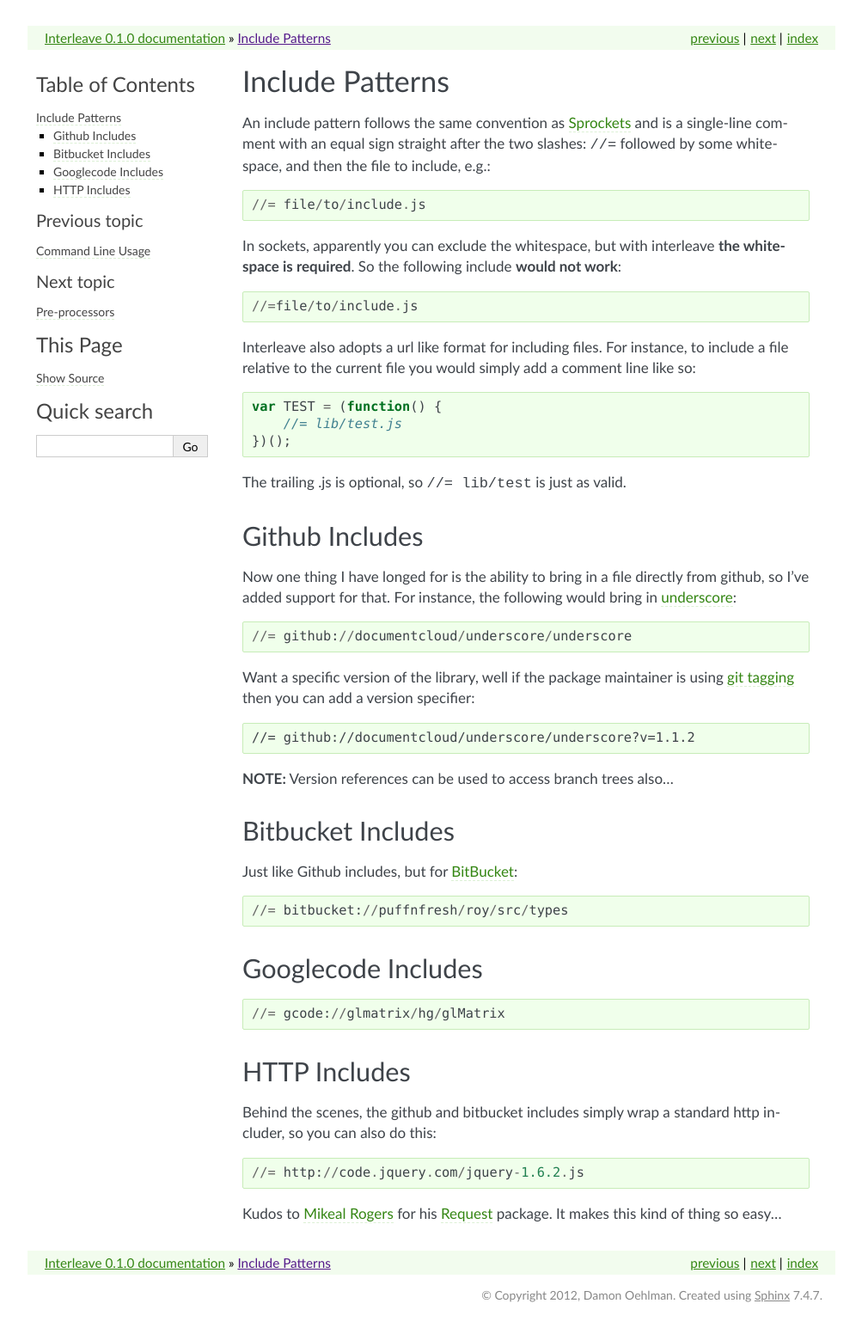
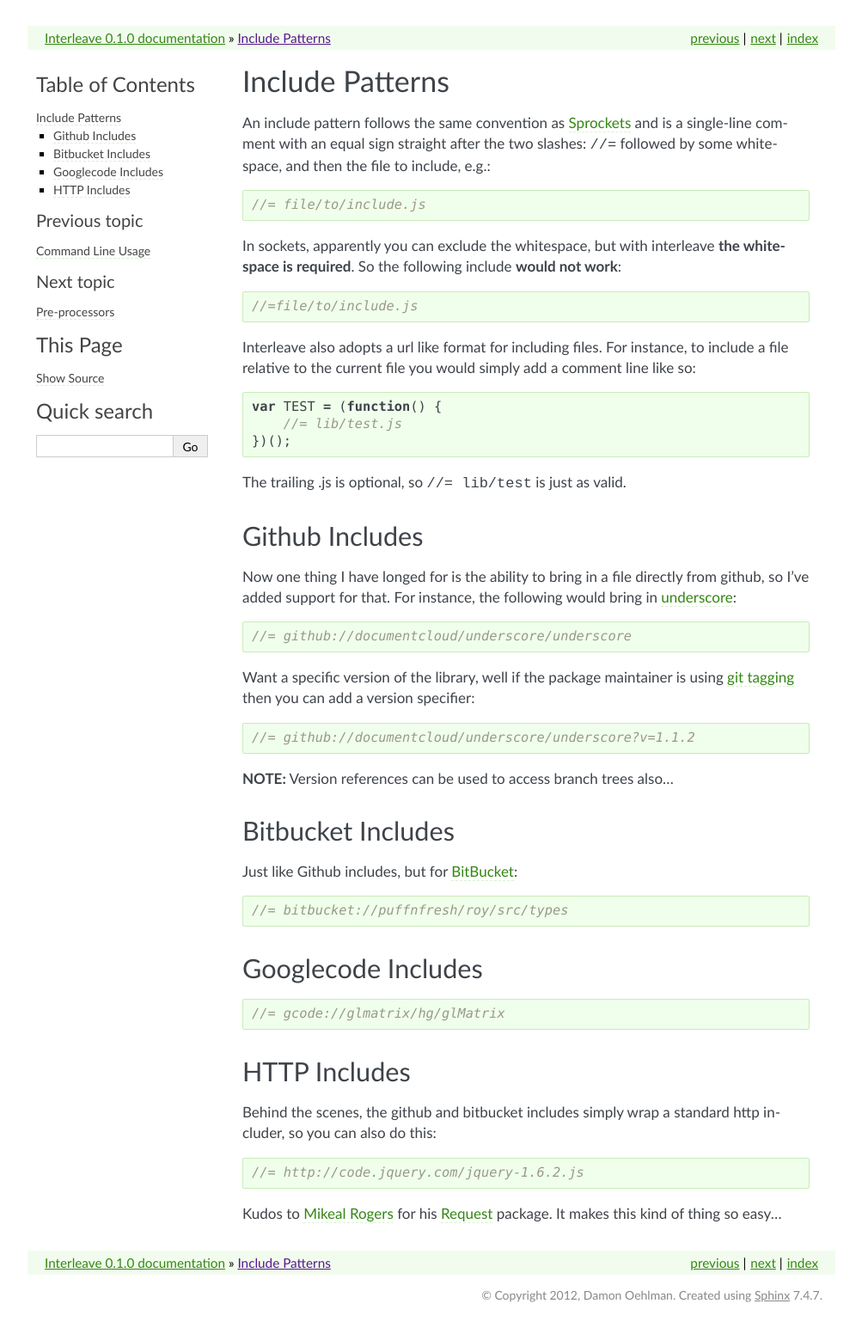
Before and after one commit to buildjs/interleave, a Sphinx documentation site: the page built from docs/include-patterns.rst, in a window 1280 px wide. Shown: the whole page at 86% size, without its empty margins (138-1141 px from the left). Built offline with Sphinx 7.4.7, drawn with Linux system fonts in a browser that asks for light colours.

```diff
--- a/docs/conf.py
+++ b/docs/conf.py
@@ -81,7 +81,7 @@ exclude_patterns = ['_build']
 #show_authors = False
 
 # The name of the Pygments (syntax highlighting) style to use.
-pygments_style = 'sphinx'
+pygments_style = 'trac'
 
 # A list of ignored prefixes for module index sorting.
 #modindex_common_prefix = []
--- a/docs/include-patterns.rst
+++ b/docs/include-patterns.rst
@@ -11,9 +13,7 @@ In sockets, apparently you can exclude the whitespace, but with interleave **the
 
 	//=file/to/include.js
 
-Interleave also adopts a url like format for including files.  For instance, to include a file relative to the current file you would simply add a comment line like so:
-
-.. code-block:: javascript
+Interleave also adopts a url like format for including files.  For instance, to include a file relative to the current file you would simply add a comment line like so::
 
 	var TEST = (function() {
 	    //= lib/test.js
```
Also changed, not shown: other parts of docs/include-patterns.rst (+2 -0 lines).
